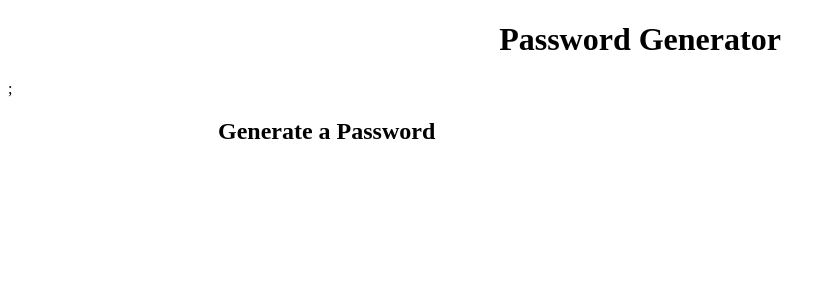
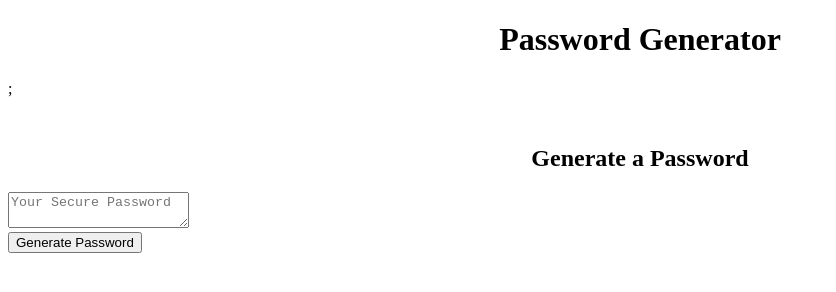
Before and after one commit to aydanegash/idk, a plain HTML site: page index.html in a window 1280 px wide. Shown: the whole page, without its empty margins (0-836 px from the left). Drawn offline with Linux system fonts and the light colour scheme.

Commit message:
Added button and text box with placeholder

```diff
--- a/index.html
+++ b/index.html
@@ -8,17 +8,29 @@
     <link rel="stylesheet" href="/style.css" />
 </head>
 <body>
-    <h1><center>Password Generator<center></h1>
+    <div class="box">
+        <h1><center>Password Generator<center></h1>
 
         ;<h2>&nbsp;&nbsp;&nbsp;&nbsp;&nbsp;&nbsp;
             &nbsp;&nbsp;&nbsp;&nbsp;&nbsp;&nbsp;
             &nbsp;&nbsp;&nbsp;&nbsp;&nbsp;&nbsp;
             &nbsp;&nbsp;&nbsp;&nbsp;&nbsp;&nbsp;
             &nbsp;&nbsp;&nbsp;&nbsp;&nbsp;&nbsp;
-            Generate a Password
+            <center> Generate a Password </center>
         </h2>
+        <div class="password box">
+            <textarea
+                readonly
+                id="password"
+                placeholder="Your Secure Password"
+                aria-label= "Generate Password"
+            ></textarea>
+        </div>
+        <div class="button">
+            <button id="generate" class="btn">Generate Password</button>
+        </div>
 
-
+    </div>
     <scirpt src= "script.js"></scirpt>
 </body>
 </html>
```
